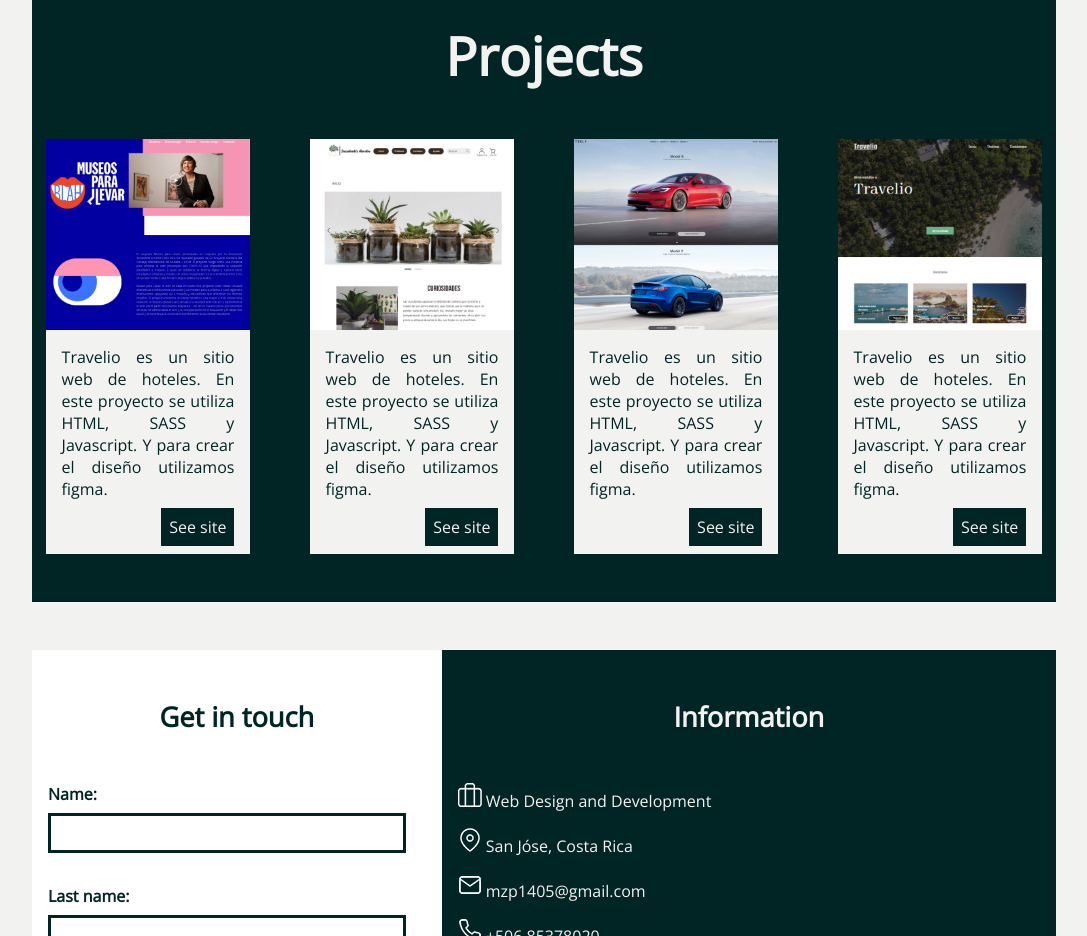
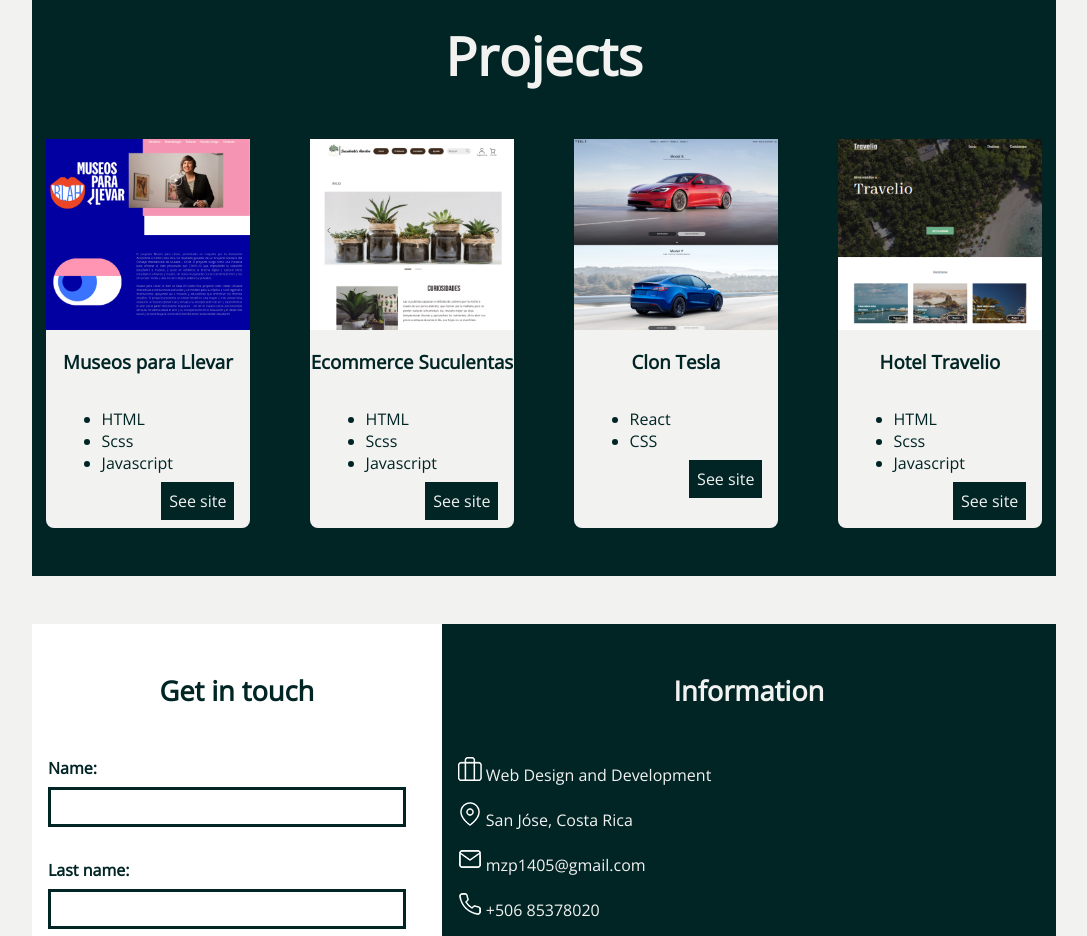
Before and after one commit to PaulaZP/portafolio-oficial, a website: page index.html in a window 1280 px wide. Shown: the part 1740-2676 px from the top of the page, without its empty margins (96-1183 px from the left). Drawn offline with nearby package versions, Linux system fonts and the light colour scheme.

Commit message:
fix: the project html and styles are modified

```diff
--- a/index.html
+++ b/index.html
@@ -70,32 +70,47 @@
         <div class="projects_cards">
           <div class="projects_cards--information">
             <img src="./img/p-1.jpg" alt="">
-            <p>Travelio es un sitio web de hoteles. En este proyecto se utiliza HTML, SASS y Javascript. Y para crear el
-              diseño utilizamos figma.</p>
+            <h3>Museos para Llevar</h3>
+            <ul>
+              <li>HTML</li>
+              <li>Scss</li>
+              <li>Javascript</li>
+            </ul>
             <div class="projects_cards--button"><a href="https://cetav-ddw.github.io/museos-llevar/" target="_blank">See
                 site</a></div>
           </div>
 
           <div class="projects_cards--information">
             <img src="./img/p-2.jpg" alt="">
-            <p>Travelio es un sitio web de hoteles. En este proyecto se utiliza HTML, SASS y Javascript. Y para crear el
-              diseño utilizamos figma.</p>
+            <h3>Ecommerce Suculentas</h3>
+            <ul>
+              <li>HTML</li>
+              <li>Scss</li>
+              <li>Javascript</li>
+            </ul>
             <div class="projects_cards--button"><a href="https://jeantoru.github.io/Suculentas-e-commerce/"
                 target="_blank">See site</a></div>
           </div>
 
           <div class="projects_cards--information">
             <img src="./img/p-3.jpg" alt="">
-            <p>Travelio es un sitio web de hoteles. En este proyecto se utiliza HTML, SASS y Javascript. Y para crear el
-              diseño utilizamos figma.</p>
+            <h3>Clon Tesla</h3>
+            <ul>
+              <li>React</li>
+              <li>CSS</li>
+            </ul>
             <div class="projects_cards--button"><a href="https://tesla-practice.netlify.app"
                 target="_blank">See site</a></div>
           </div>
 
           <div class="projects_cards--information">
             <img src="./img/p-4.jpg" alt="">
-            <p>Travelio es un sitio web de hoteles. En este proyecto se utiliza HTML, SASS y Javascript. Y para crear el
-              diseño utilizamos figma.</p>
+            <h3> Hotel Travelio</h3>
+            <ul>
+              <li>HTML</li>
+              <li>Scss</li>
+              <li>Javascript</li>
+            </ul>
             <div class="projects_cards--button"><a href="https://jledezmac.github.io/Proyecto-Hotel-Cuatri3.github.io/"
                 target="_blank">See site</a></div>
           </div>
--- a/sass/partials/_header.scss
+++ b/sass/partials/_header.scss
@@ -117,7 +117,8 @@
 
 .header_welcome {
   border: 0.5rem solid $bone-white;
-  background-image: url(../img/background-header.png);
+  background-image: url(../img/background.svg);
+  background-repeat: no-repeat;
   background-size: cover;
   color: $bone-white;
   font-weight: bold;
--- a/sass/partials/_projects.scss
+++ b/sass/partials/_projects.scss
@@ -22,6 +22,7 @@
 
 .projects_cards--information {
   background-color: $bone-white;
+  border-radius: 0.5rem;
   display: flex;
   flex-direction: column;
   margin: 0 auto;
@@ -40,7 +41,12 @@
     width: 100%;
   }
 
-  p {
+  h3 {
+    color: $dark-green;
+    text-align: center;
+  }
+
+  ul {
     color: $dark-green;
     margin: 1rem;
     text-align: justify;
```
Also changed, not shown: css/styles.css, img/background.svg (added).
